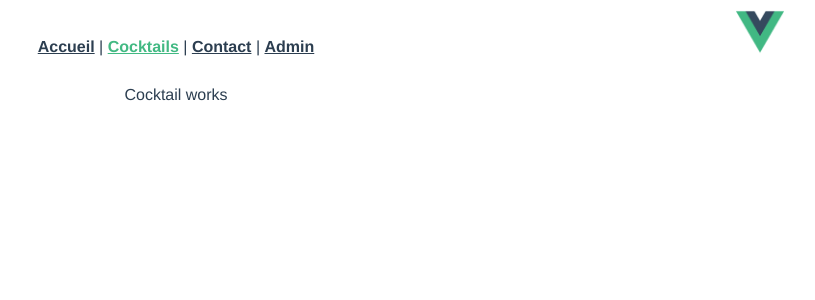
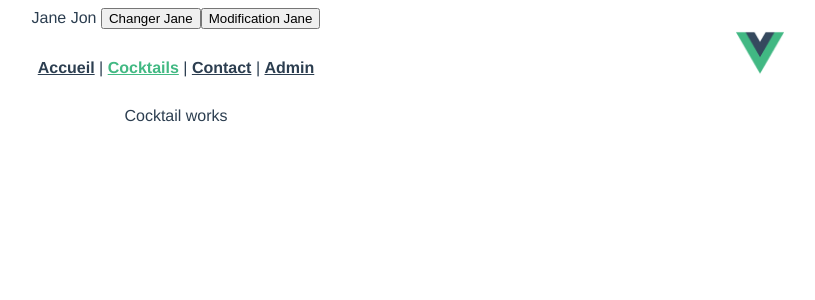
Before and after one commit to DerzoGit/Cocktail, a Vue app in the folder frontend/: page /cocktails in a window 1280 px wide. Shown: the top 300 px of the page, without its empty margins (464-1279 px from the left). Built offline with nearby package versions, Linux system fonts and the light colour scheme.

Commit message:
test store

```diff
--- a/frontend/src/views/public/Layout.vue
+++ b/frontend/src/views/public/Layout.vue
@@ -1,5 +1,8 @@
 <template>
     <div class="public">
+        {{ getJane + " " + getUser(1) }}
+        <button @click="change">Changer Jane</button>
+        <button @click="action">Modification Jane</button>
         <PublicNav/>
         <router-view/>
     </div>
@@ -7,11 +10,27 @@
 
 <script>
 import PublicNav from "@/components/PublicNav"
+import { mapActions, mapGetters, mapMutations } from "vuex"
 
 export default {
     name: "PublicLayout",
     components: {
         PublicNav
+    },
+    computed: {
+        ...mapGetters(["getJane", "getUser"])
+    },
+    methods: {
+        ...mapMutations(["changeJane"]),
+        ...mapActions(["modify"]),
+        change() {
+            // this.$store.commit("changeJane", "Jeanne")
+            this.changeJane("Jaeeeene")
+        },
+        action() {
+            // this.$store.dispatch("modify")
+            this.modify("Jayne")
+        }
     }
 }
 </script>
```
